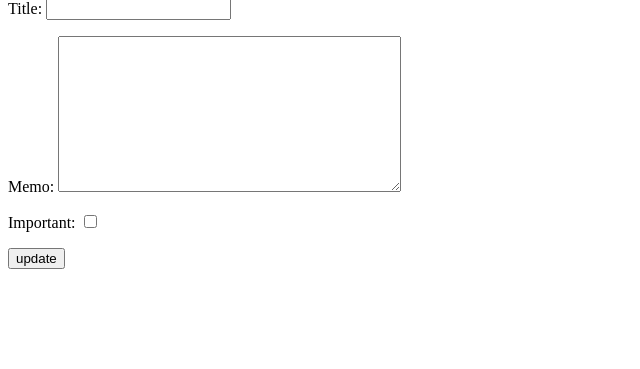
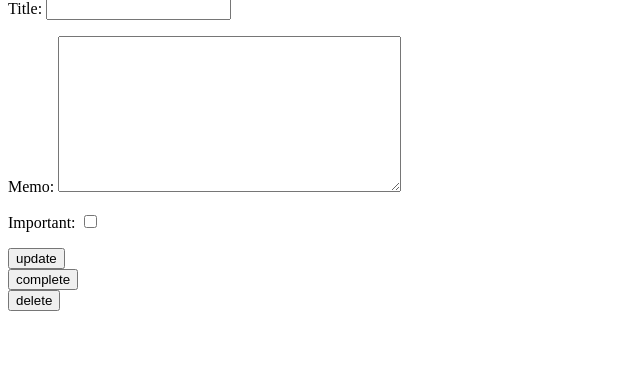
Before and after one commit to bessai-mohamed-cherif/todowoo, a Django app: template todo/templates/todo/viewtodo.html in a window 1280 px wide. Shown: the part 172-541 px from the top of the page, without its empty margins (0-640 px from the left). Run offline with Django 3.2, Linux system fonts and the light colour scheme; the template is opened without the code that fills it: values that come from a table or form of the project are taken from there, others are empty; data comes from the database, SQL or seed files in the repository; both versions use the stored data as it was after the commit.

Commit message:
thirteenth commit

```diff
--- a/todo/templates/todo/viewtodo.html
+++ b/todo/templates/todo/viewtodo.html
@@ -12,4 +12,14 @@
         <button type="submit">update</button>
     </form>
 
+    <form method="post" action="{% url 'completetodo' todo.id %}">
+        {% csrf_token %}
+        <button type="submit">complete</button>
+    </form>
+
+     <form method="post" action="{% url 'deletetodo' todo.id %}">
+        {% csrf_token %}
+        <button type="submit">delete</button>
+    </form>
+
 {% endblock %}
--- a/todowoo/urls.py
+++ b/todowoo/urls.py
@@ -30,5 +30,7 @@ urlpatterns = [
     path('create/', views.createtodo, name="createtodo"),
     path('current/', views.currenttodos, name="currenttodos"),
     path('todo/<int:todo_pk>', views.viewtodo, name="viewtodo"),
+    path('todo/<int:todo_pk>/complete', views.completetodo, name="completetodo"),
+    path('todo/<int:todo_pk>/delete', views.deletetodo, name="deletetodo"),
 
 ]
```
Also changed, not shown: todo/views.py (+15 -0 lines), db.sqlite3.
